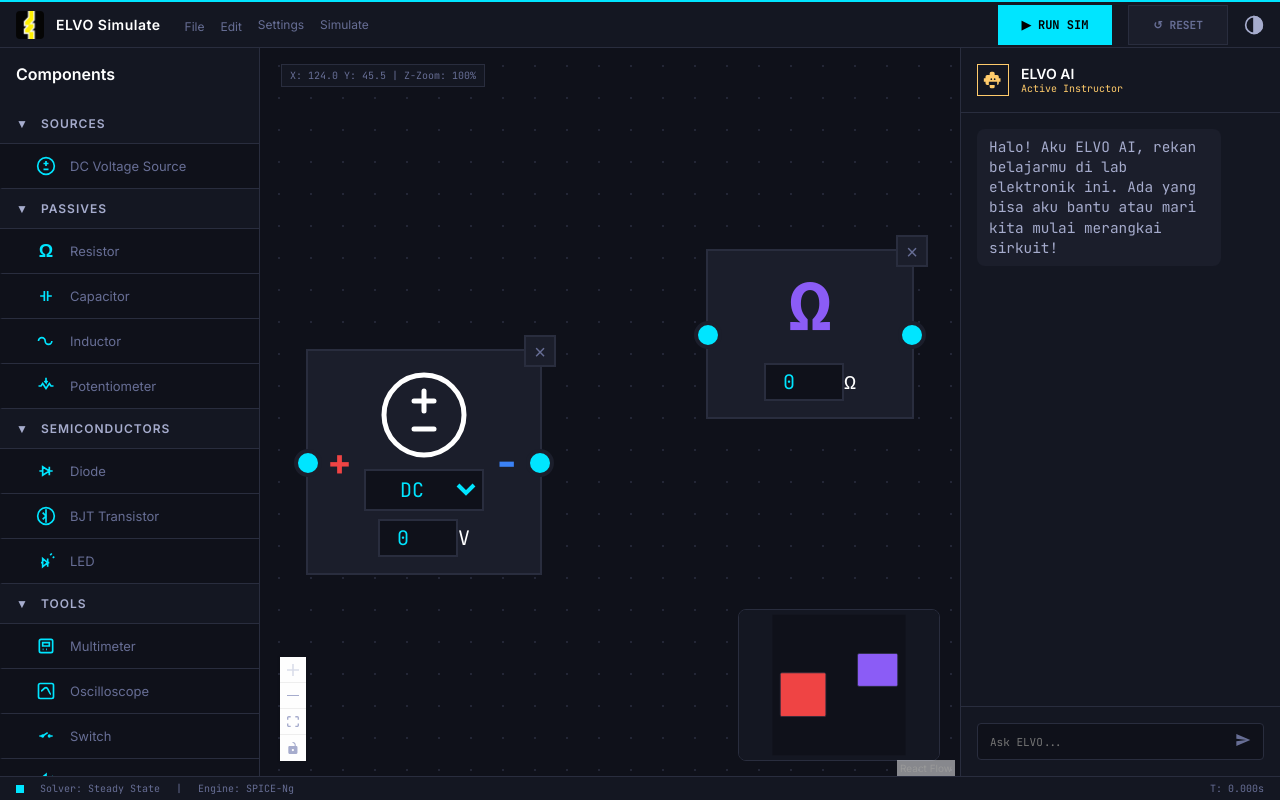
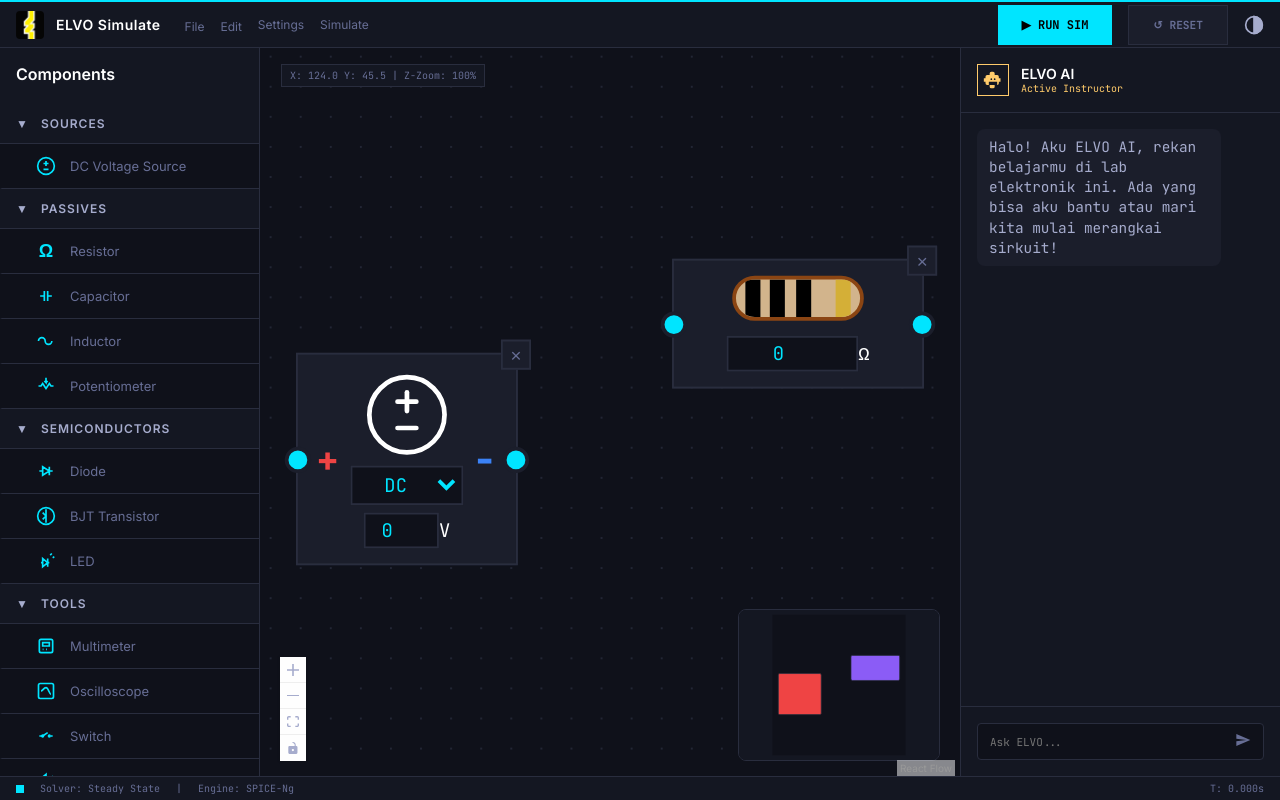
Before and after one commit to MuhammadAliffandy/electronica-simulator, a React (Vite) app in the folder frontend/: page / in a window 1280 px wide. Built offline with nearby package versions, Linux system fonts and the light colour scheme.

Commit message:
feat: restore visual dynamic color bands to resistor node

```diff
--- a/frontend/src/components/organisms/Nodes/ResistorNode.jsx
+++ b/frontend/src/components/organisms/Nodes/ResistorNode.jsx
@@ -1,15 +1,69 @@
 import { BaseNode } from "./BaseNode";
 import { Handle, Position, useReactFlow } from "@xyflow/react";
 
+function getResistorColors(value) {
+  if (value === undefined || value === null) value = 0;
+  let val = parseFloat(value);
+  if (isNaN(val) || val <= 0) return ['#000000', '#000000', '#000000', '#d4af37'];
+
+  const exponential = val.toExponential();
+  const parts = exponential.split('e');
+  const mantissa = parseFloat(parts[0]);
+  const exponent = parseInt(parts[1], 10);
+
+  const sigStr = (mantissa * 10).toFixed(0).padStart(2, '0');
+  const d1 = parseInt(sigStr[0]);
+  const d2 = parseInt(sigStr[1]);
+
+  let multExp = exponent - 1;
+
+  const colors = [
+    '#000000', '#8b4513', '#ff0000', '#ffa500', '#ffff00',
+    '#008000', '#0000ff', '#ee82ee', '#808080', '#ffffff'
+  ];
+
+  let multiplierColor = '#000000';
+  if (multExp >= 0 && multExp <= 9) {
+    multiplierColor = colors[multExp];
+  } else if (multExp === -1) {
+    multiplierColor = '#d4af37';
+  } else if (multExp === -2) {
+    multiplierColor = '#c0c0c0';
+  }
+
+  return [colors[d1] || '#000', colors[d2] || '#000', multiplierColor, '#d4af37'];
+}
+
 export function ResistorNode({ id, data, selected }) {
   const { updateNodeData } = useReactFlow();
+  const bands = getResistorColors(data.resistance);
+
   return (
-    <BaseNode id={id} data={data} selected={selected} className="resistor-node">      {/* 2 kaki: kiri dan kanan. Non-polar, tanpa label +/- */}
-      <div className="resistor-body" style={{ background: 'transparent', border: 'none', height: 'auto', display: 'block', fontSize: '36px', color: '#8b5cf6', margin: '-5px 0 5px 0' }}>
-        <strong>Ω</strong>
+    <BaseNode id={id} data={data} selected={selected} className="resistor-node">
+      <div style={{
+        width: '70px',
+        height: '24px',
+        backgroundColor: '#d2b48c',
+        borderRadius: '12px',
+        position: 'relative',
+        display: 'flex',
+        alignItems: 'center',
+        justifyContent: 'space-evenly',
+        border: '2px solid #8b4513',
+        margin: '0 auto 8px auto',
+        overflow: 'hidden'
+      }}>
+        {bands.map((color, idx) => (
+          <div key={idx} style={{
+            width: '8px',
+            height: '100%',
+            backgroundColor: color,
+            marginLeft: idx === 3 ? '8px' : '0'
+          }}></div>
+        ))}
       </div>
       <div className="node-label">
-        {data.resistance !== undefined ? `${data.resistance}\u03a9 Resistor` : 'Resistor'}
+        Resistor
       </div>
       <div className="node-value">
         <input
@@ -17,6 +71,7 @@ export function ResistorNode({ id, data, selected }) {
           value={data.resistance !== undefined ? data.resistance : 0}
           onChange={(e) => updateNodeData(id, { resistance: e.target.value === '' ? '' : Number(e.target.value) })}
           className="node-input nodrag"
+          style={{ width: '70px' }}
         />
         Ω
       </div>
```
